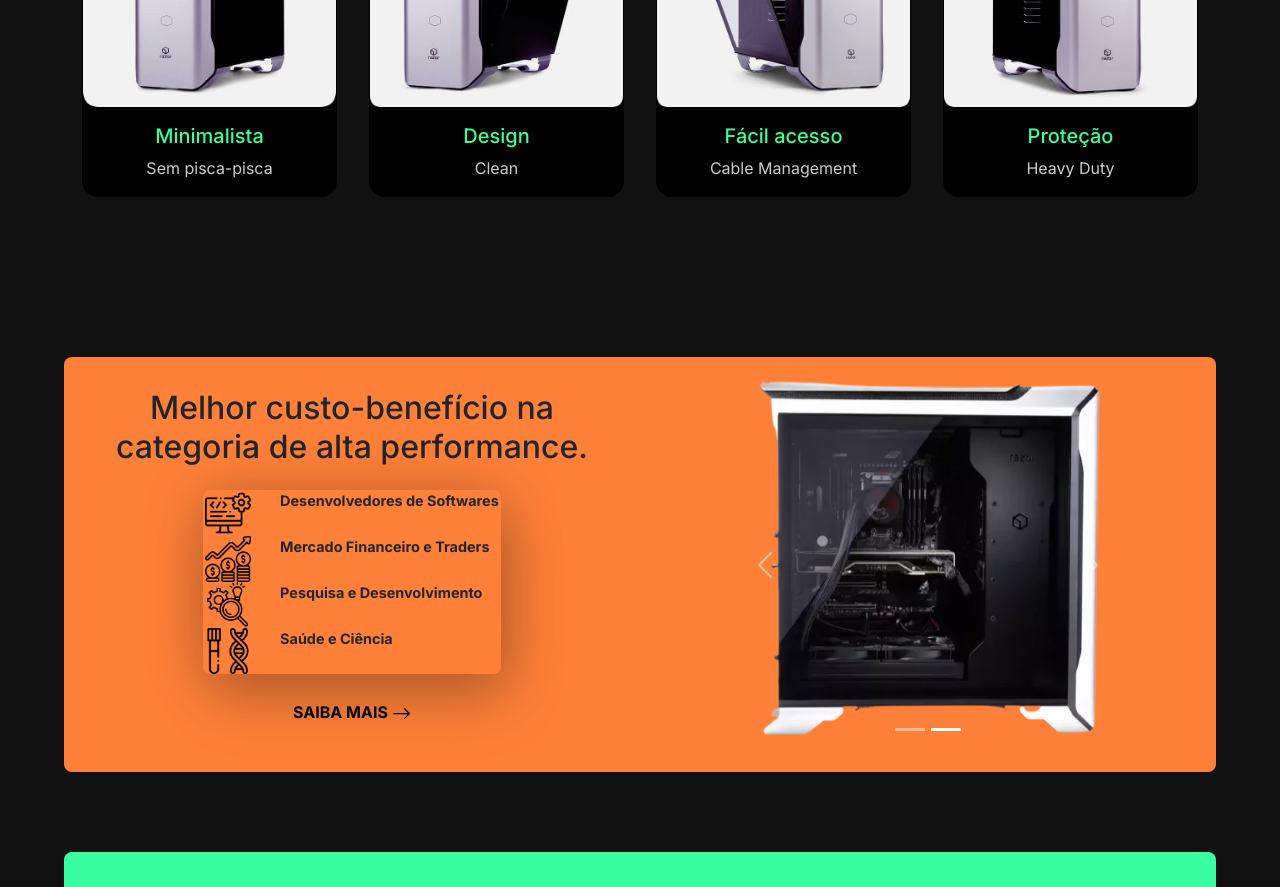
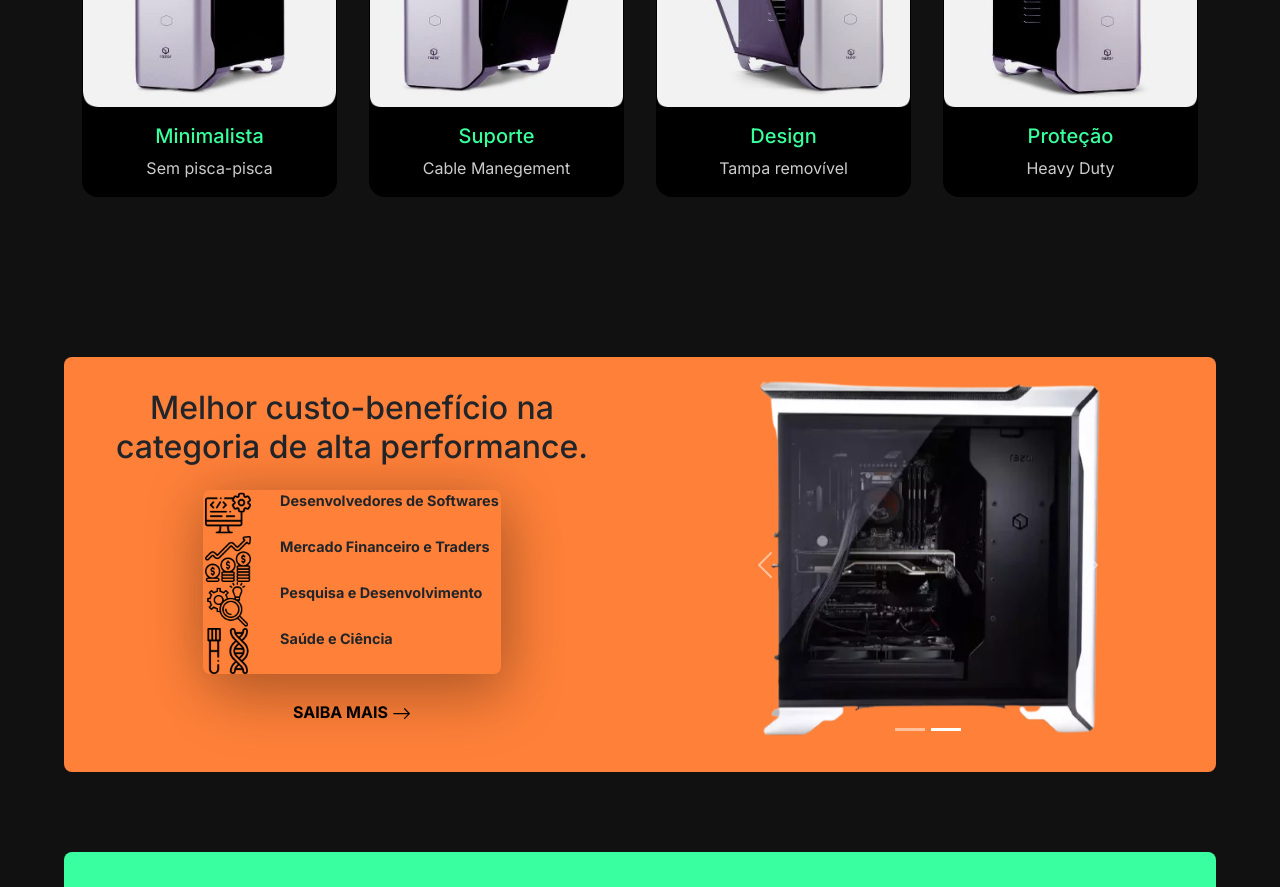
Before and after one commit to Brieffc/Landing-Page-React-TeuFuturo, a React (Create React App) app: page / in a window 1280 px wide. Shown: the part 1080-1967 px from the top of the page. Built offline with nearby package versions, Linux system fonts and the light colour scheme; the HTML template or start-up script is replaced by a standard one.

Commit message:
update card group

```diff
--- a/src/components/Group.jsx
+++ b/src/components/Group.jsx
@@ -26,15 +26,15 @@ function Group() {
         <Card>
           <Card.Img variant="top" src={virtuos04} />
           <Card.Body>
-            <Card.Title>Design</Card.Title>
-            <Card.Text>Clean</Card.Text>
+            <Card.Title>Suporte</Card.Title>
+            <Card.Text>Cable Manegement</Card.Text>
           </Card.Body>
         </Card>
         <Card>
           <Card.Img variant="top" src={virtuos02} />
           <Card.Body>
-            <Card.Title>Fácil acesso</Card.Title>
-            <Card.Text>Cable Management</Card.Text>
+            <Card.Title>Design</Card.Title>
+            <Card.Text> Tampa removível</Card.Text>
           </Card.Body>
         </Card>
         <Card>
```
